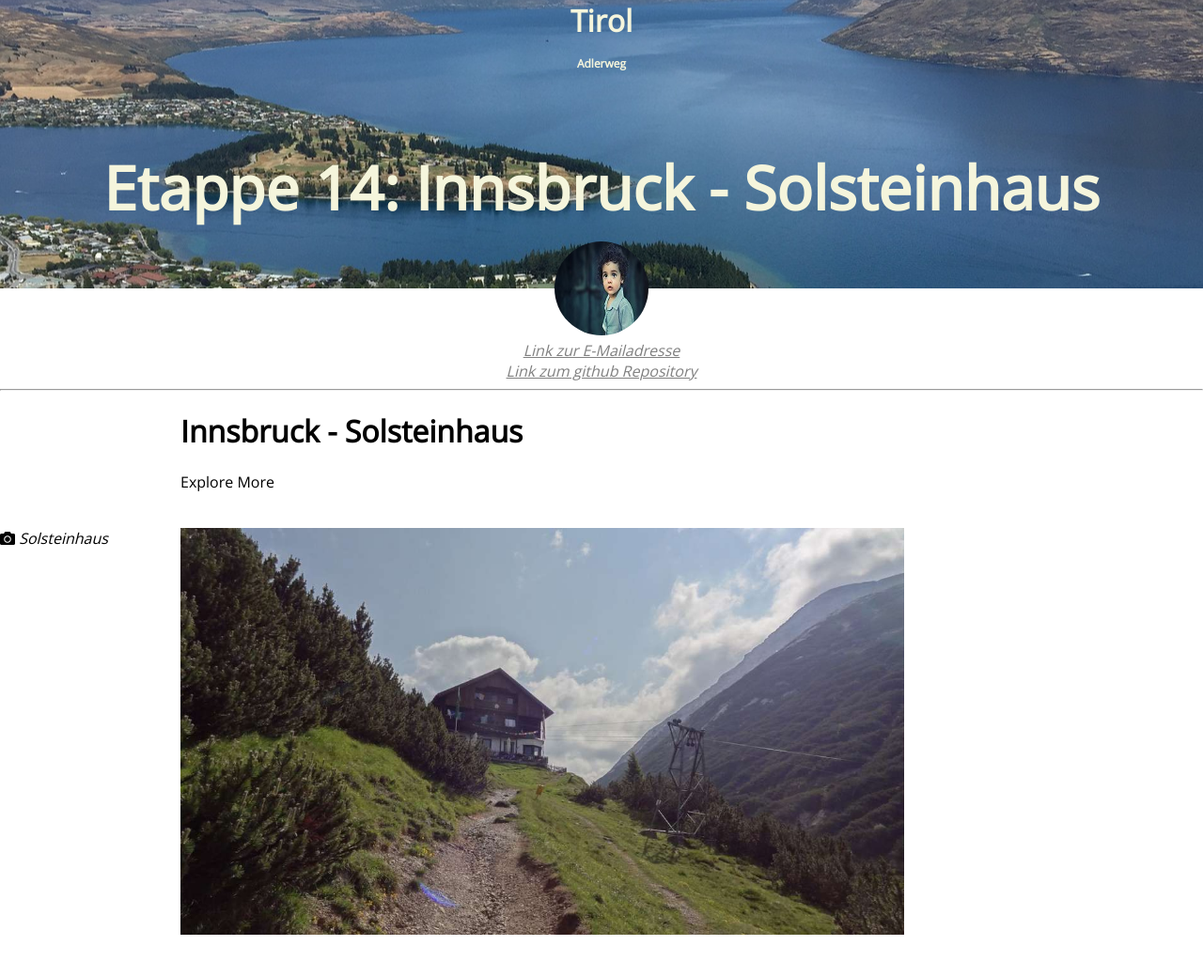
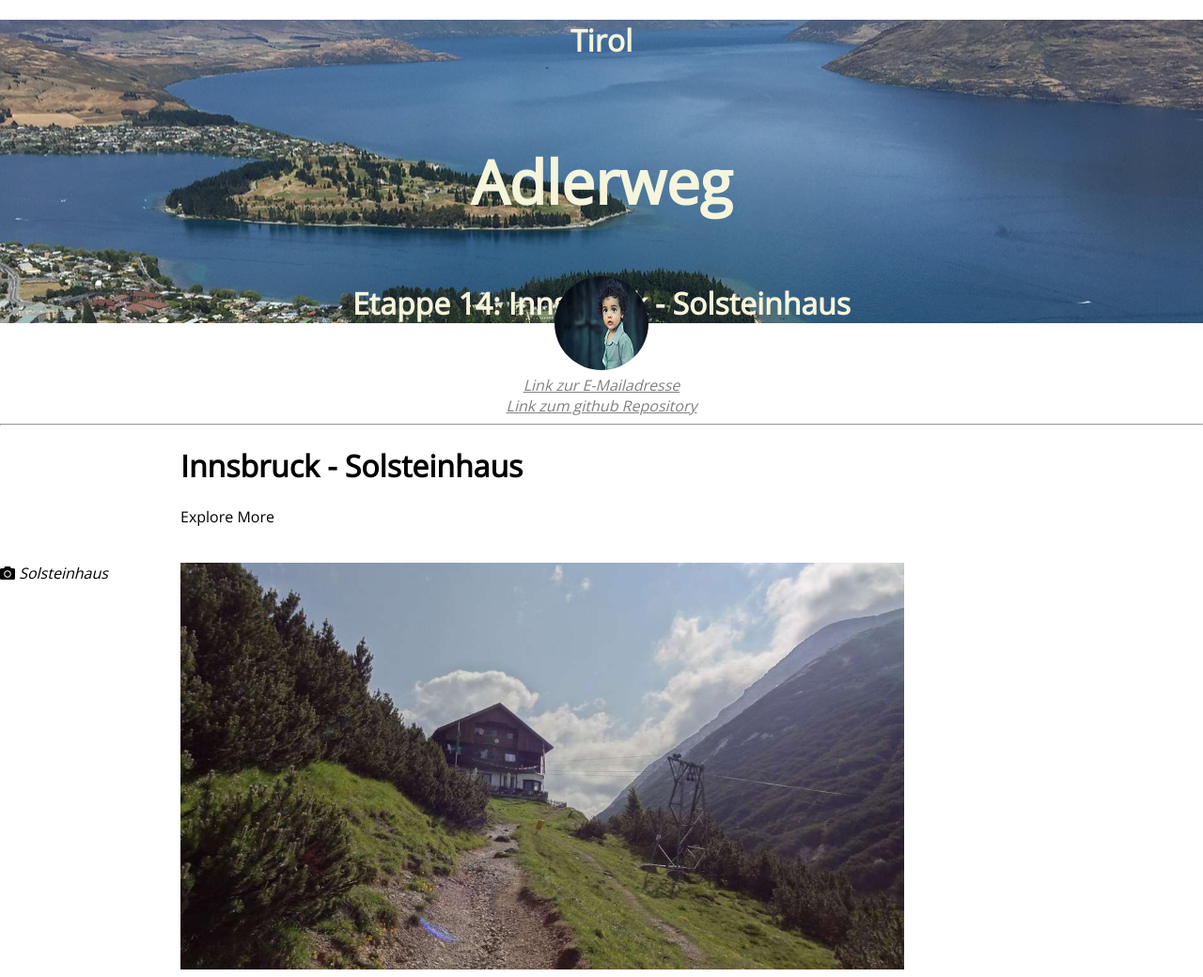
Before and after one commit to DanielHuettel/DanielHuettel.github.io, a plain HTML site: page adler/index.html in a window 1280 px wide. Shown: the top 1040 px of the page at 94% size. Drawn offline with nearby package versions, Linux system fonts and the light colour scheme; files whose address does not match are found by name.

Commit message:
header geändert

```diff
--- a/adler/index.html
+++ b/adler/index.html
@@ -17,9 +17,9 @@
 <body>
     <header>
             <link rel="stylesheet" href="https://use.fontawesome.com/releases/v5.7.2/css/all.css" integrity="sha384-fnmOCqbTlWIlj8LyTjo7mOUStjsKC4pOpQbqyi7RrhN7udi9RwhKkMHpvLbHG9Sr" crossorigin="anonymous">
-        <h3>Tirol</h3>
-        <h4>Adlerweg</h4>
-        <h2>Etappe 14: Innsbruck - Solsteinhaus </h2>
+        <h1>Tirol</h1>
+        <h2>Adlerweg</h2>
+        <h3>Etappe 14: Innsbruck - Solsteinhaus </h3>
     </body>
     </header>
 
```
